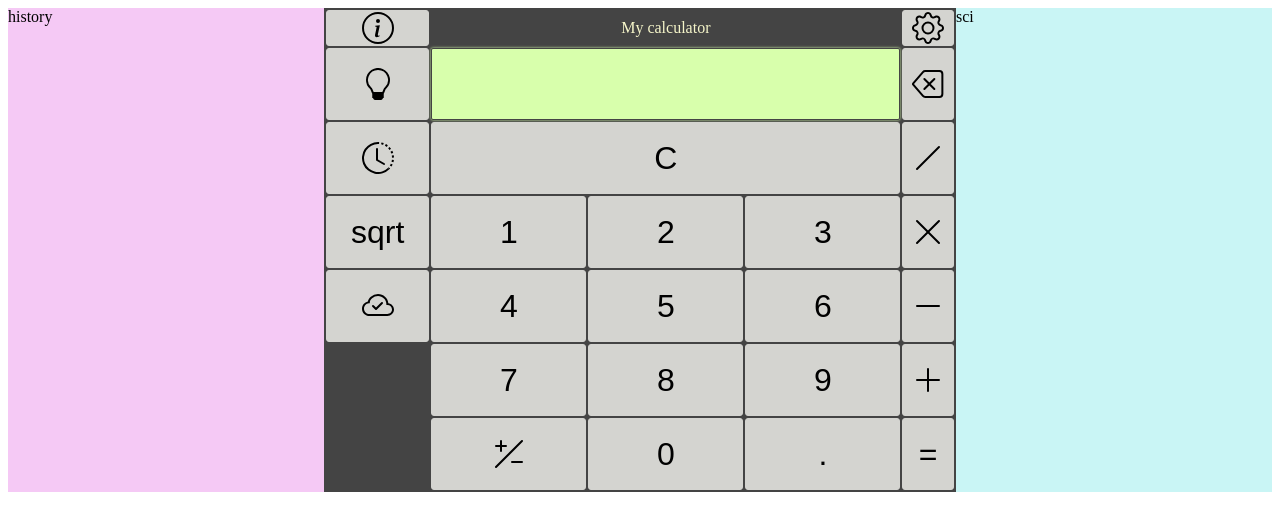
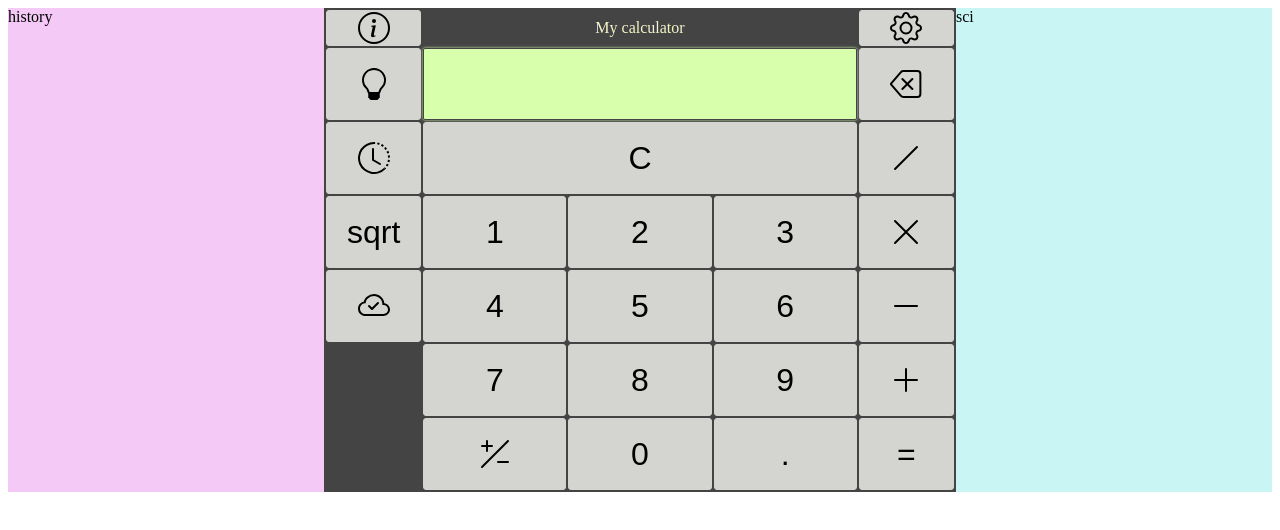
Before and after one commit to Etgoz/calculator, a website: page index.html in a window 1280 px wide. Drawn offline with Linux system fonts and the light colour scheme; a web font is replaced by a local one.

Commit message:
ratios change

```diff
--- a/styles.scss
+++ b/styles.scss
@@ -104,7 +104,7 @@ body.light{
 
 .container{
     display: grid;
-    grid-template-columns: 1fr 1.5fr 1.5fr 1.5fr 0.5fr;
+    grid-template-columns: 1fr 1.5fr 1.5fr 1.5fr 1fr;
     grid-template-rows: 0.5fr repeat(6, 1fr);
     grid-auto-flow: column;
     place-content: center;
```
Also changed, not shown: styles.css, 1 other file.
